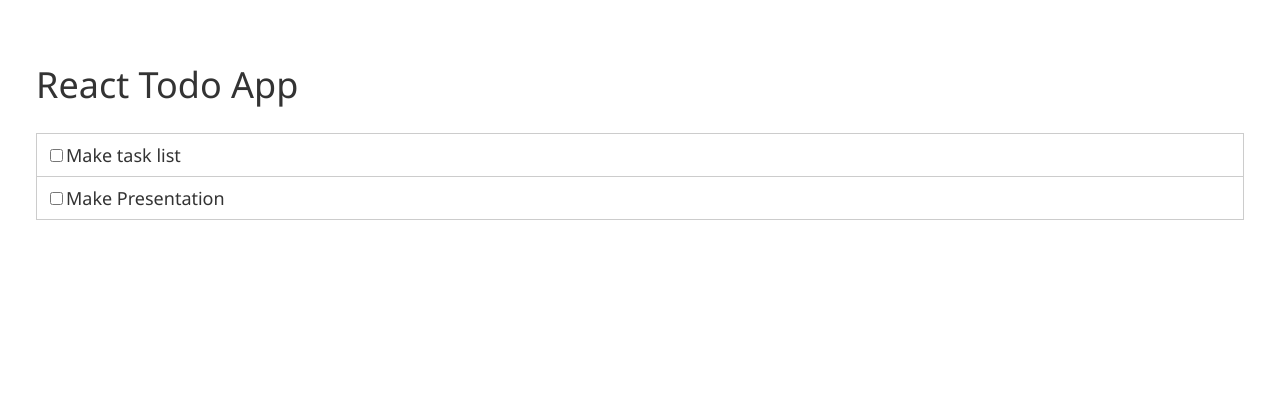
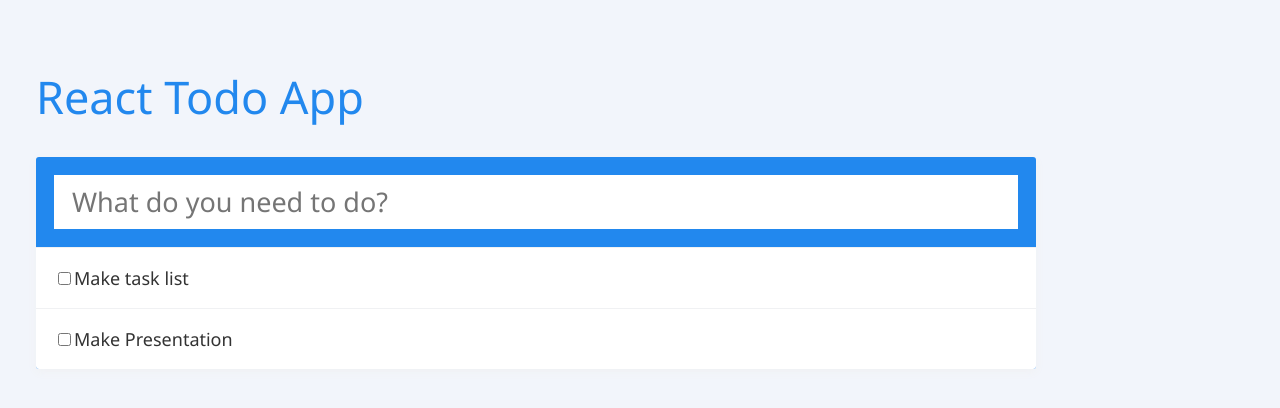
Before and after one commit to cojdev/react-app, a plain HTML site: page docs/todo.html in a window 1280 px wide. Drawn offline with nearby package versions, Linux system fonts and the light colour scheme.

Commit message:
css styling

```diff
--- a/docs/css/todo.css
+++ b/docs/css/todo.css
@@ -11,23 +11,58 @@ html {
 body {
     margin: 0;
     padding: 2rem;
+    background: #f2f5fb;
 }
 
 h1 {
-    font-weight: 400;
+    font-weight: 300;
+    font-size: 2.5rem;
+    color: #28e;
+}
+
+input[type=text] {
+    font-weight: 300;
+    display: block;
+    background: #fff;
+    color: #888;
+    border: none;
+    height: 3rem;
+    line-height: 3rem;
+    padding-left: 1rem;
+    font-size: 1.5rem;
+    font-family: inherit;
+    width: 100%;
+    outline: none;
+}
+
+input[type=text]:focus {
+    box-shadow: inset 0 2px 5px rgba(0, 0, 0, .05);
+}
+
+.app {
+    padding: 0;
+    margin: 0;
+    background: #28e;
+    box-shadow: 0 3px 10px rgb(240, 241, 243);
+    border-radius: 3px;
+    overflow: hidden;
+    max-width: 1000px;
+}
+
+.task-form {
+    margin: 0;
+    display: block;
+    padding: 1rem;
 }
 
 .task-list {
     padding: 0;
     margin: 0;
-    border: 1px solid #ccc;
+    background: #fff;
 }
 
 .task-list li {
     list-style: none;
-    padding: .5rem;
+    padding: 1rem;
+    border-top: 1px solid #f0f1f3;
 }
-
-.task-list li:not(:last-child) {
-    border-bottom: 1px solid #ccc;
-}
--- a/docs/js/todo.js
+++ b/docs/js/todo.js
@@ -21,7 +21,17 @@ function uid(len) {
   }
 
   return string;
- }
+}
+
+class TaskForm extends React.Component {
+  render() {
+    return (
+      <form className="task-form">
+        <input type="text" placeholder="What do you need to do?"/>
+      </form>
+    );
+  }
+}
 
 class TaskList extends React.Component {
 	render() {
@@ -60,8 +70,8 @@ class App extends React.Component {
 	}
 	render() {
 		return (
-			<div className="react">
-        <h1>React Todo App</h1>
+			<div className="app">
+        <TaskForm />
 				<TaskList tasks={this.state.tasks} />
 			</div>
 		);
--- a/docs/todo.html
+++ b/docs/todo.html
@@ -8,6 +8,7 @@
 	<title>Document</title>
 </head>
 <body>
+  <h1>React Todo App</h1>
 	<!-- React App -->
 	<div id="root"></div>
 
```
